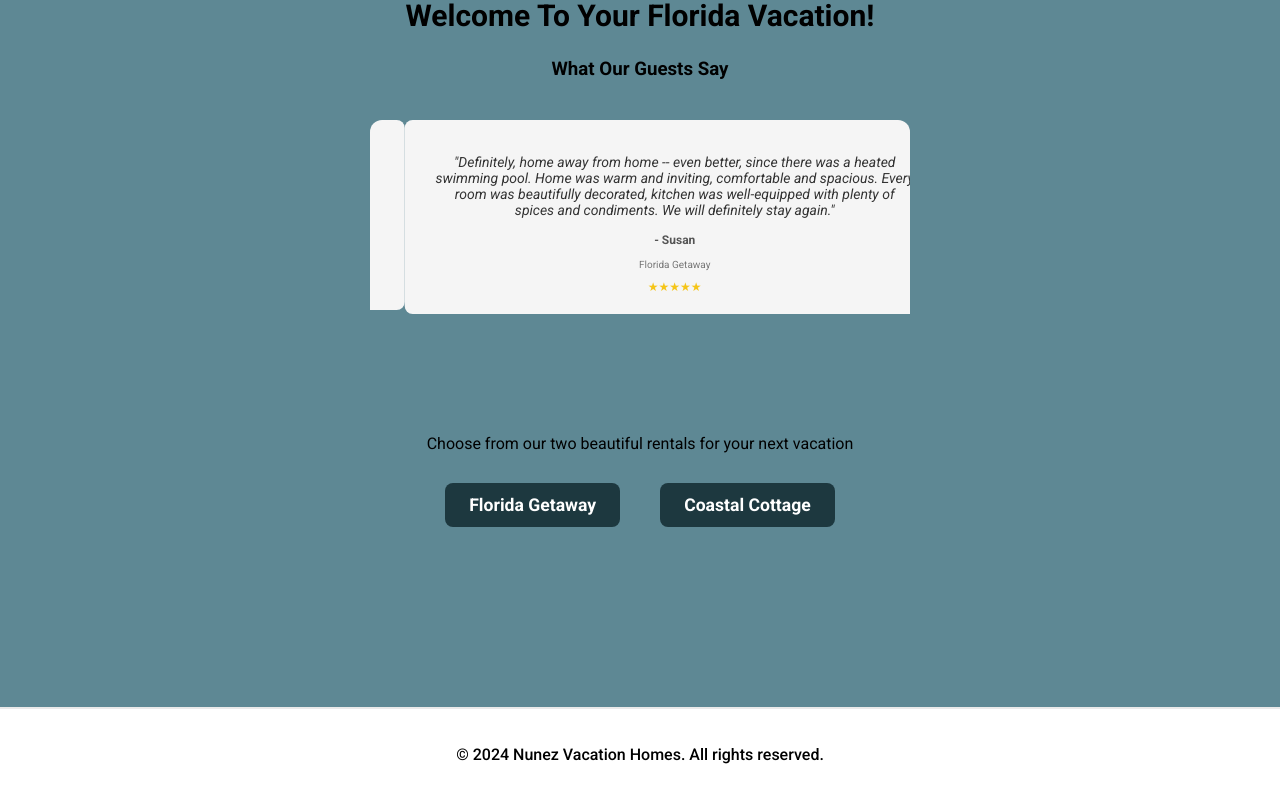
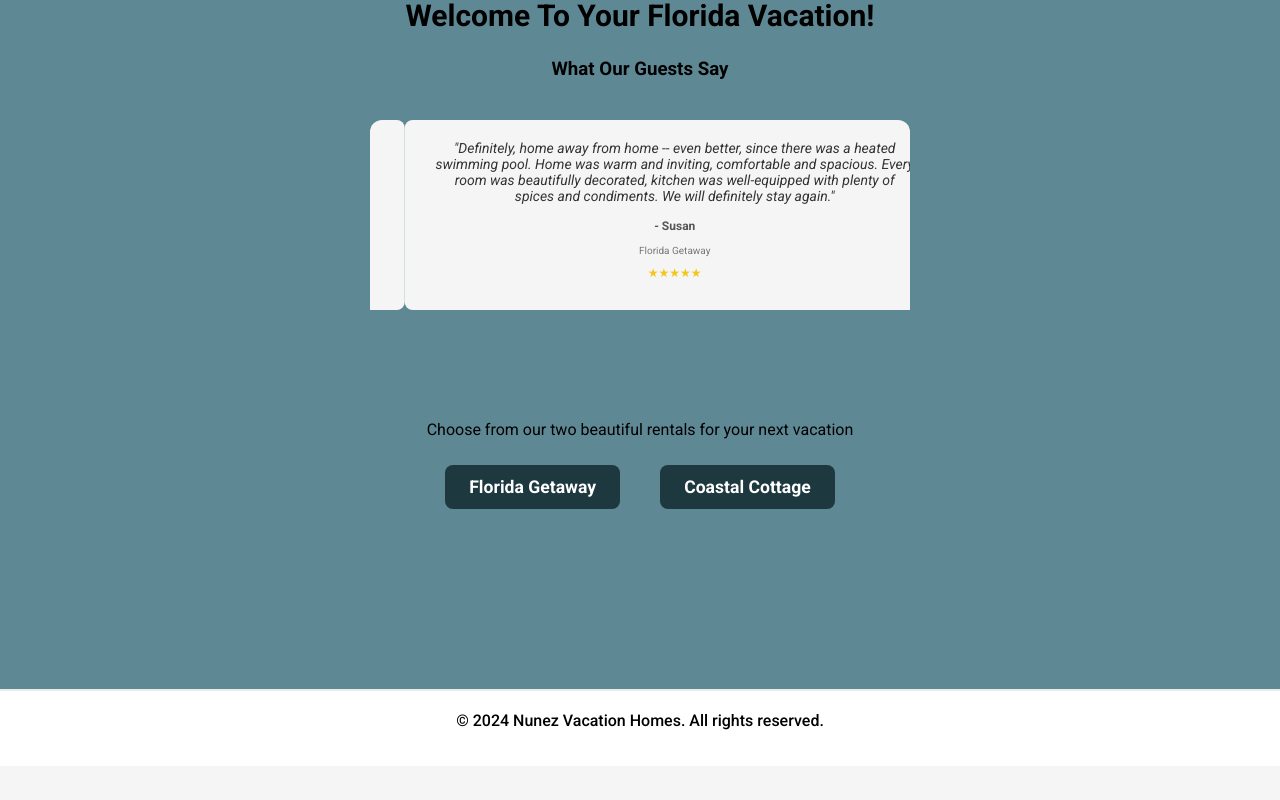
Before and after one commit to Reece-Nunez/airbnb, a React (Create React App) app: page / in a window 1280 px wide. Shown: the part 837-1637 px from the top of the page. After the commit the page ends 1603 px from the top, so only its background shows below. Built offline with nearby package versions, Linux system fonts and the light colour scheme.

Commit message:
changed margin top of paragrah to save room.

```diff
--- a/src/App.css
+++ b/src/App.css
@@ -2,6 +2,10 @@ body {
   font-family: 'Roboto', serif;
   background-color: #f5f5f5;
   color: #000000;
+}
+
+p {
+  margin-top: 0;
 }
 
 .scroll-arrow {
@@ -220,7 +224,7 @@ body {
 }
 
 .property-links {
-  margin-top: 20px;
+  margin-top: 5px;
   margin-bottom: 10em;
 }
 
```
